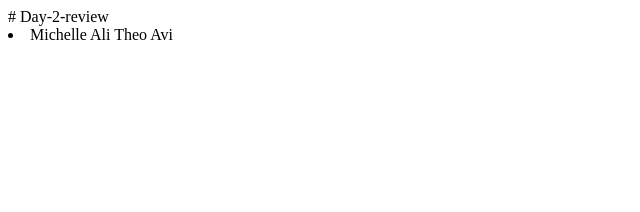
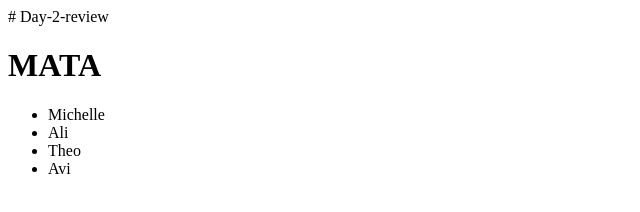
Before and after one commit to michelleren0802/Day-2-review, a plain HTML site: page index.html in a window 1280 px wide. Shown: the whole page, without its empty margins (0-640 px from the left). Drawn offline with Linux system fonts and the light colour scheme.

Commit message:
first commit

```diff
--- a/index.html
+++ b/index.html
@@ -2,15 +2,15 @@
 <!DOCTYPE html>
 <html>
 <head>
-	<title>MATA</title>
-	<li>
-		Michelle
-		Ali
-		Theo
-		Avi
-	</li>
+	<title></title>
 </head>
 <body>
-
+<h1> MATA </h1>
+<ul>
+	<li> Michelle </li>
+	<li> Ali </li>
+	<li> Theo</li>
+    <li> Avi </li>
+</ul>
 </body>
 </html>
```
